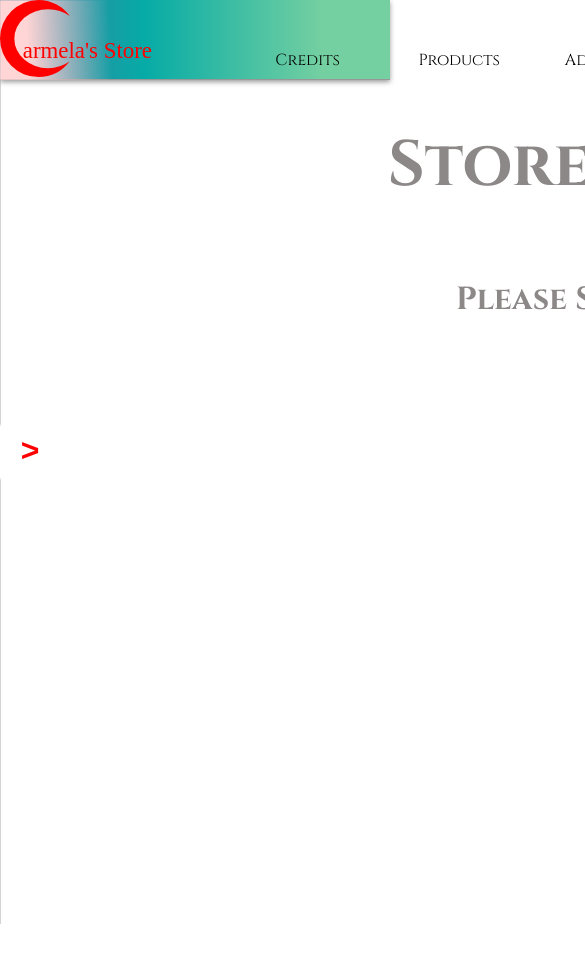
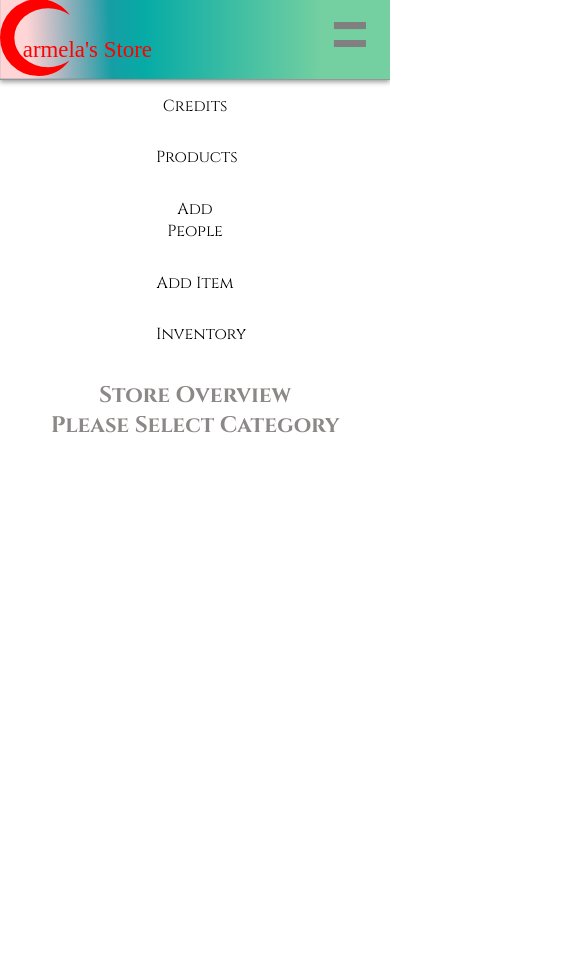
Before and after one commit to winstonlopez/garita, a plain HTML site: page index.html in a window 390 px wide. Shown: the top 962 px of the page, 585 px wide, since content can reach past the window. Before the commit the page ends 924 px from the top, so only its background shows below. Drawn offline with Linux system fonts and the light colour scheme; a web font is replaced by a local one.

Commit message:
doing some responsive web

```diff
--- a/index.html
+++ b/index.html
@@ -24,9 +24,18 @@
                 <span>Inventory</span>
 
             </div>
+            <span id="smallMenu"><div>=</div></span>
 
     </nav>
 </div>
+<div class="menu" id="retractible">
+    <span onclick="listTable(peopleList)">Credits</span>
+    <span>Products</span>
+    <span id="addPerson">Add People</span>
+    <span onclick="hideNav()">Add Item</span>
+    <span>Inventory</span>
+</div>
+
 <!--Content half-->
 <div id="mainContainer">
 
--- a/main.js
+++ b/main.js
@@ -47,9 +47,9 @@ class Item{
 function AddPeople(){
     let name = prompt('Enter Name: ', 'name');
     if(name == null) return;
-    let surname = prompt(`Enter Surname: ` `Surname`);
+    let surname = prompt(`Enter Surname: `, `Surname`);
     if(surname == null)return;
-    peopleList.push(new People(prompt('Enter Name', `name`), prompt(`Enter Surname`, `Surname`)));
+    peopleList.push(new People(name, surname));
     listTable(peopleList);
 }
 
@@ -78,7 +78,13 @@ function showSearch(){
 
 mid.addEventListener("click", showSearch)
 
-
+smallMenu.addEventListener("click", function(){
+    if(retractible.style.height == "280px"){
+        retractible.style.height = "0px";
+        return;
+    }
+    retractible.style.height = "280px";
+})
 
 addPerson.addEventListener('click', AddPeople);
 
--- a/style.css
+++ b/style.css
@@ -39,26 +39,29 @@ body {
 }
 
 
+
+
 #topCage{
     height: 80px;
     border-bottom: rgb(151, 151, 151) solid 1px;
     box-shadow: 0px 2px 5px rgb(155, 153, 153);
     position: relative;
-    background: rgb(51,134,163);
     background: linear-gradient(90deg, rgba(51,134,163,1) 12%, rgba(6,171,166,1) 37%, rgba(117,208,161,1) 83%);
-    width: 100%;
+    width: 100vw;
     z-index: 1;
     box-sizing: border-box;
 }
 
+
 #container {
     margin: 0 auto;
     display: flex;
+    overflow: hidden;
     align-items: flex-end;
     justify-content: space-between;
     max-width: 100%;
-    min-width: 1000px;
-
+    width: 100vw;
+    height: 100%;
 }
 
 #logo {
@@ -69,8 +72,10 @@ body {
     min-width: 100px;
 }
 
-#logo img {
+#logo img, #logo a {
     height: 80px;
+    padding: 0px;
+    margin: 0;
 }
 #logo img:hover {
     cursor: pointer;
@@ -296,7 +301,6 @@ td, td:hover {
 #rightContainer {
     height: 100%;
     width: 100%;
-    min-width: 1200px;
     background-color: white;
     display: flex;
     flex-direction: column;
@@ -377,3 +381,102 @@ td, td:hover {
     color:rgb(0, 0, 0, .2);
     padding-top: 30px;
 }
+
+#smallMenu{
+    display: none;
+    height: 40px;
+}
+
+#retractible {
+    height: 280px;
+    transition: .5s;
+    width: 100%;
+    display: flex;
+    flex-direction: column;
+
+}
+
+@media (max-width: 900px){
+    body {
+        width: 100vw;
+        height: 100vh;
+        margin: 0;
+        padding: 0;
+    }
+    #mainMenu {
+        display: none;
+    }
+    #smallMenu{
+        display: inline-block;
+        height: 80px;
+        width: 80PX;
+        background-color: rgba(0,0,0,0);
+        padding: 0;
+        margin: 0;
+    }
+    #retractible {
+        width: 100%;
+        padding: 0;
+        margin: 0;
+    }
+
+    .menu {
+        min-width: 100%;
+        width: 100%;
+        display: flex;
+        align-items: center;
+        justify-content: space-around;
+
+    }
+    #retractible span{
+        display: inline-block;
+        text-align: center;
+    }
+    #smallMenu div {
+        display: flex;
+        align-items: center;
+        justify-content: center;
+        height: 100%;
+        font-size: 4em;
+        font-weight: bolder;
+        color: gray;
+    }
+    #smallMenu div:hover{
+        cursor: pointer;
+    }
+    #topCage {
+        width: 100vw;
+    }
+    #mainContainer {
+        width: 100vw;
+        min-width: 100vw;
+        flex-direction: column;
+        align-items: center;
+        justify-content: center;
+        flex-wrap: nowrap;
+        overflow: hidden;
+    }
+    #leftContainer {
+        display: none;
+    }
+
+    #rightContainer {
+        width: 100vw;
+        min-width: 100vw;
+        font-size: 15px;
+        padding: 0px;
+        padding-top: 20px;
+
+    }
+    #rightContainer h1, #rightContainer h2{
+        font-size: 1.5em;
+        margin: 0;
+
+    }
+}
+
+@media (min-width: 901px){
+    #retractible {
+        display: none;
+    }
+}
```
Also changed, not shown: images/logo/menu.webp (added).
